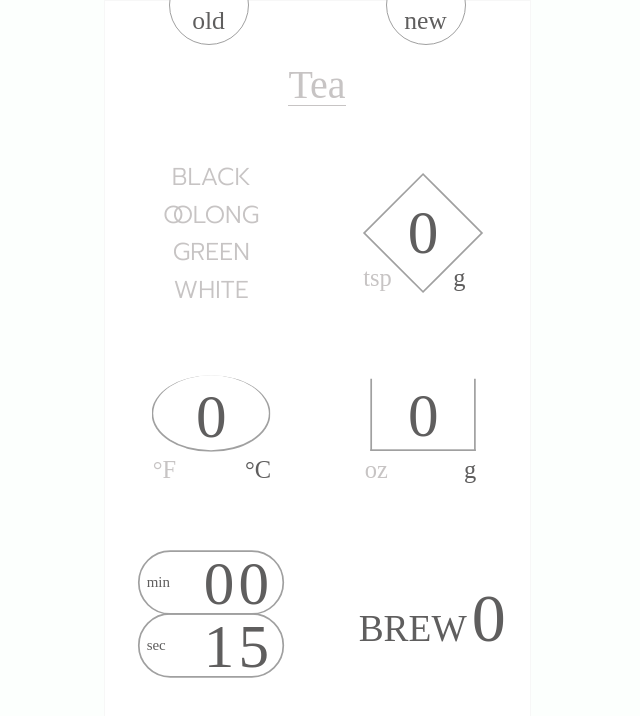
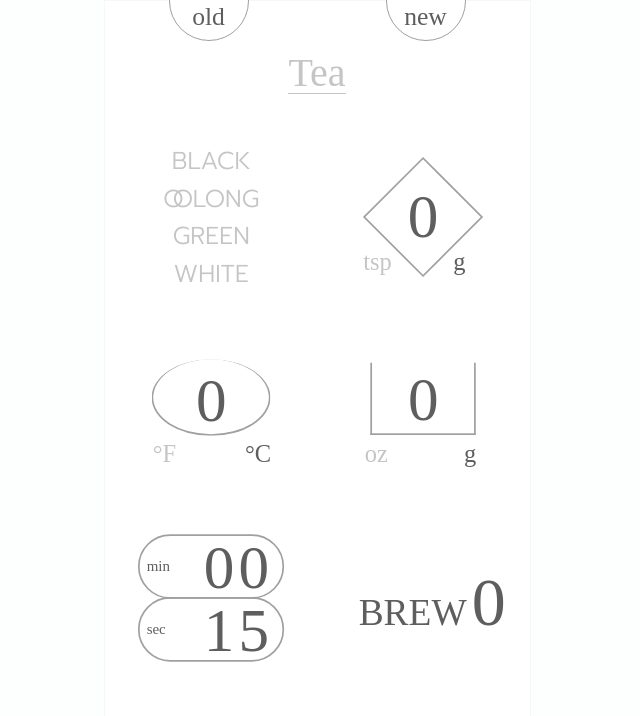
Before and after one commit to GradyCongdon/rebrew.club, a React (Create React App) app: page / in a window 1280 px wide. Shown: the top 716 px of the page, without its empty margins (323-963 px from the left). Built offline with nearby package versions, Linux system fonts and the light colour scheme; a web font is replaced by a local one.

Commit message:
pad bottom

```diff
--- a/src/App.scss
+++ b/src/App.scss
@@ -35,7 +35,7 @@ main {
     'gap3 gap3'
   ;
   grid-template-columns: 1fr 1fr;
-  grid-template-rows: 3% 15% 22% 1% 22% 4% 22% 3%;
+  grid-template-rows: 2% 14% 22% 1% 22% 4% 22% 5%;
   background-color: white;
   position: relative;
   @media screen and (min-width: 425px) {
```
